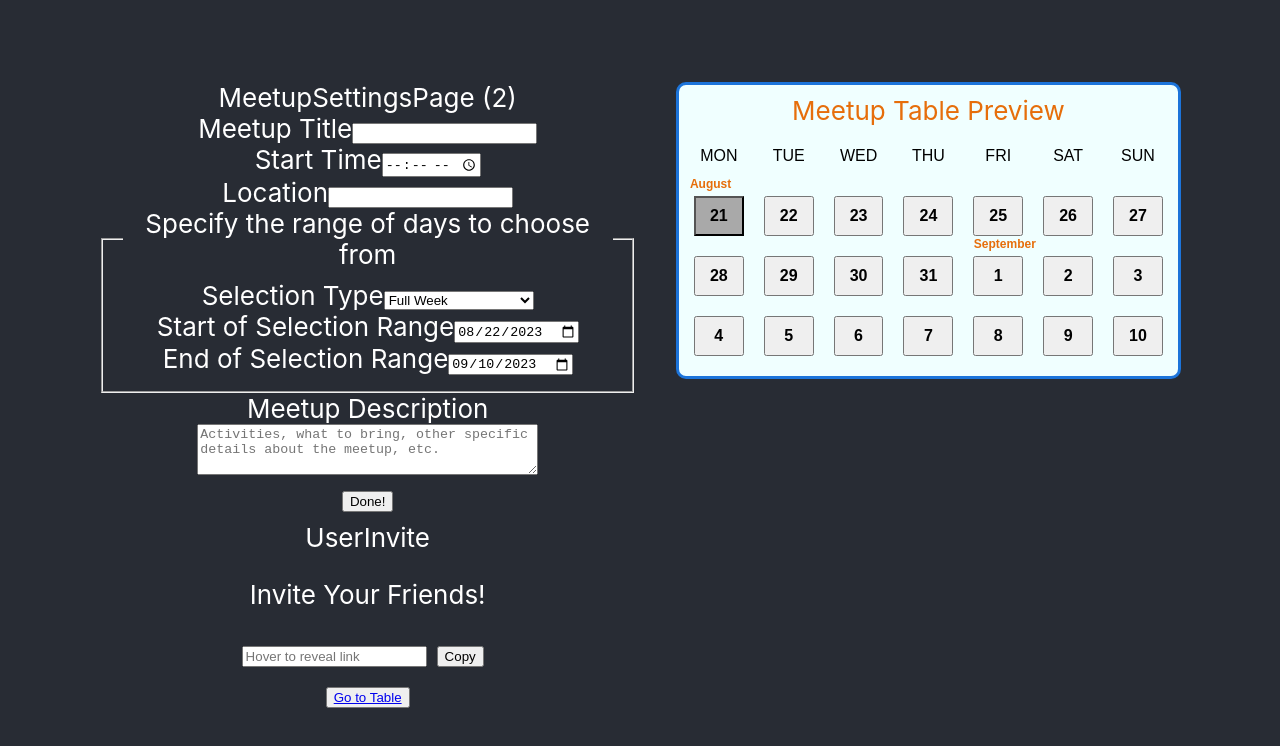
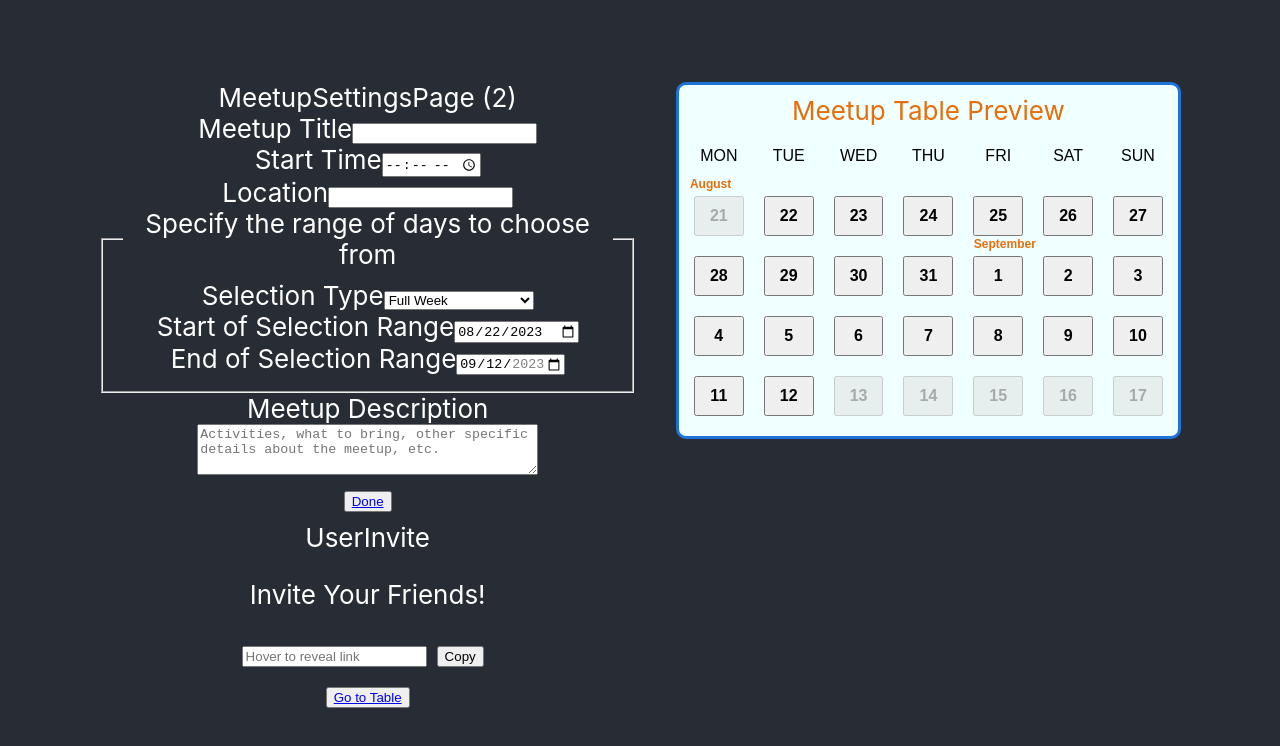
Before and after one commit to ElderlyC/meetup-app, a React (Create React App) app: page /#/Meetup-Settings in a window 1280 px wide. Shown: the top 746 px of the page. Built offline with nearby package versions, Linux system fonts and the light colour scheme.

Commit message:
preview logic done

```diff
--- /dev/null
+++ b/src/Components/Settings/DateSelection.jsx
@@ -0,0 +1,95 @@
+import React, { useEffect, useState } from "react";
+
+const DateSelection = ({ onDateChange }) => {
+  const today = new Date();
+  const todayFormatted = today.toISOString().split("T")[0];
+
+  const getNDaysLater = (dateInput, days) => {
+    const nDaysLater = new Date(dateInput); // Create a Date object from dateRange.start
+    nDaysLater.setDate(nDaysLater.getDate() + days); // Add 1 day to the date
+    return nDaysLater.toISOString().split("T")[0]; // Format the date
+  };
+
+  const [dateRange, setDateRange] = useState({
+    type: "Full Week",
+    start: todayFormatted,
+    end: getNDaysLater(todayFormatted, 21),
+  });
+
+  // Calculate the previous Monday
+  const firstMonday = new Date(dateRange.start);
+  const dayOfWeek = firstMonday.getDay();
+  const daysUntilMonday = dayOfWeek === 0 ? 6 : dayOfWeek - 1;
+  const firstMondayFormatted = getNDaysLater(
+    dateRange.start,
+    -1 * daysUntilMonday
+  );
+
+  const handleDateChange = (identifier, value) => {
+    setDateRange((prev) => {
+      return { ...prev, [identifier]: value };
+    });
+  };
+
+  useEffect(() => {
+    onDateChange(dateRange);
+    if (new Date(dateRange.end) < new Date(dateRange.start)) {
+      setDateRange((prev) => {
+        return { ...prev, end: getNDaysLater(dateRange.start, 1) };
+      });
+    }
+
+    if (
+      new Date(dateRange.end) >
+      new Date(getNDaysLater(firstMondayFormatted, 27))
+    ) {
+      setDateRange((prev) => {
+        return {
+          ...prev,
+          end: getNDaysLater(firstMondayFormatted, 27),
+        };
+      });
+    }
+  }, [dateRange, onDateChange, firstMondayFormatted]);
+
+  return (
+    <fieldset>
+      <legend>Specify the range of days to choose from</legend>
+      <div>
+        <label>Selection Type</label>
+        <select
+          value={dateRange.type}
+          onChange={(event) => handleDateChange("type", event.target.value)}
+        >
+          <option>Full Week</option>
+          <option>Weekdays</option>
+          <option>Weekend</option>
+          <option>Long Weekend (FSS)</option>
+        </select>
+      </div>
+
+      <div>
+        <label>Start of Selection Range</label>
+        <input
+          type="date"
+          value={dateRange.start}
+          onChange={(event) => handleDateChange("start", event.target.value)}
+          min={todayFormatted}
+        />
+      </div>
+
+      <div>
+        <label>End of Selection Range</label>
+        <input
+          type="date"
+          value={dateRange.end}
+          onChange={(event) => handleDateChange("end", event.target.value)}
+          min={getNDaysLater(dateRange.start, 1)}
+          max={getNDaysLater(firstMondayFormatted, 27)}
+        />
+      </div>
+    </fieldset>
+  );
+};
+
+export default DateSelection;
--- a/src/Components/Settings/SettingsForm.jsx
+++ b/src/Components/Settings/SettingsForm.jsx
@@ -1,37 +1,8 @@
-import React, { useEffect, useState } from "react";
+import React from "react";
+import GreenButton from "../GreenButton/GreenButton";
+import DateSelection from "./DateSelection";
 
 const SettingsForm = ({ onDateChange }) => {
-  const today = new Date();
-  const todayFormatted = today.toISOString().split("T")[0];
-
-  // Calculate the previous Monday
-  const firstMonday = new Date(today);
-  const dayOfWeek = today.getDay();
-  const daysUntilMonday = dayOfWeek === 0 ? 6 : dayOfWeek - 1;
-  firstMonday.setDate(today.getDate() - daysUntilMonday);
-
-  const threeWeeksLater = new Date(firstMonday);
-  threeWeeksLater.setDate(threeWeeksLater.getDate() + 20);
-
-  // Format the date as a string in "yyyy-MM-dd" format
-  const threeWeeksLaterFormatted = threeWeeksLater.toISOString().split("T")[0];
-
-  const [dateRange, setDateRange] = useState({
-    type: "Full Week",
-    start: todayFormatted,
-    end: threeWeeksLaterFormatted,
-  });
-  const handleDateChange = (identifier, value) => {
-    console.log(identifier, value);
-    setDateRange((prev) => {
-      return { ...prev, [identifier]: value };
-    });
-  };
-
-  useEffect(() => {
-    onDateChange(dateRange);
-  }, [dateRange, onDateChange]);
-
   return (
     <>
       <form>
@@ -48,41 +19,9 @@ const SettingsForm = ({ onDateChange }) => {
           <label>Location</label>
           <input />
         </div>
-        <fieldset>
-          <legend>Specify the range of days to choose from</legend>
-          <div>
-            <label>Selection Type</label>
-            <select
-              value={dateRange.type}
-              onChange={(event) => handleDateChange("type", event.target.value)}
-            >
-              <option>Full Week</option>
-              <option>Weekdays</option>
-              <option>Weekend</option>
-              <option>Long Weekend (FSS)</option>
-            </select>
-          </div>
 
-          <div>
-            <label>Start of Selection Range</label>
-            <input
-              type="date"
-              value={dateRange.start}
-              onChange={(event) =>
-                handleDateChange("start", event.target.value)
-              }
-            />
-          </div>
+        <DateSelection onDateChange={onDateChange} />
 
-          <div>
-            <label>End of Selection Range</label>
-            <input
-              type="date"
-              value={dateRange.end}
-              onChange={(event) => handleDateChange("end", event.target.value)}
-            />
-          </div>
-        </fieldset>
         <div>
           <label>Meetup Description</label>
           <textarea
@@ -91,7 +30,7 @@ const SettingsForm = ({ onDateChange }) => {
             rows="3"
           ></textarea>
         </div>
-        <button>Done!</button>
+        <GreenButton pageName={"Done"}>Done!</GreenButton>
       </form>
     </>
   );
--- a/src/Components/TablePreview/TablePreview.jsx
+++ b/src/Components/TablePreview/TablePreview.jsx
@@ -2,9 +2,6 @@ import React from "react";
 import classes from "./TablePreview.module.css";
 
 const TablePreview = ({ dateData }) => {
-  console.log(dateData);
-  console.log();
-
   const dateTable = [];
   const currentDate = new Date(dateData?.start);
   const startDayNum = currentDate.getDay();
@@ -25,9 +22,13 @@ const TablePreview = ({ dateData }) => {
     currentDate.setDate(currentDate.getDate() + 1);
   }
 
-  // add in the days mon - start, end - sun
-  console.log(dateTable);
-  console.log(dateTable.slice(daysUntilMonday, -1 * daysUntilSunday));
+  // // add in the days mon - start, end - sun
+  // console.log(dateTable);
+
+  // //the select slice
+  // console.log(
+  //   dateTable.slice(daysUntilMonday, dateTable.length - daysUntilSunday)
+  // );
 
   const columns = 7; // Number of columns
 
@@ -39,6 +40,7 @@ const TablePreview = ({ dateData }) => {
   );
 
   const dayHeaders = ["MON", "TUE", "WED", "THU", "FRI", "SAT", "SUN"];
+
   return (
     <div className={classes.container}>
       Meetup Table Preview
@@ -52,16 +54,30 @@ const TablePreview = ({ dateData }) => {
         </div>
         {tableMatrix.map((row, rowIndex) => (
           <div key={rowIndex} className={classes.rows}>
-            {row.map((cell, index) => (
+            {row.map((cell, index) => {
+              const disableByType =
+                (dateData.type === "Weekend" &&
+                  (index === 0 ||
+                    index === 1 ||
+                    index === 2 ||
+                    index === 3 ||
+                    index === 4)) ||
+                (dateData.type === "Weekdays" &&
+                  (index === 5 || index === 6)) ||
+                (dateData.type === "Long Weekend (FSS)" &&
+                  (index === 0 || index === 1 || index === 2 || index === 3));
+              return (
                 <button
                   key={cell}
                   className={classes.tableButton}
+                  disabled={
+                    (rowIndex === 0 && index < daysUntilMonday) ||
+                    (rowIndex === rows - 1 && index > 6 - daysUntilSunday) ||
+                    disableByType
+                      ? true
+                      : false
+                  }
                   style={{
-                  backgroundColor:
-                    (rowIndex === 0 && index < daysUntilMonday) ||
-                    (rowIndex === rows - 1 && index > 6 - daysUntilSunday)
-                      ? "darkgrey"
-                      : "",
                     position: "relative",
                   }}
                 >
@@ -71,12 +87,10 @@ const TablePreview = ({ dateData }) => {
                   {cell === 1 && (
                     <span className={classes.monthLabel}>{secondMonth}</span>
                   )}
-                {cell === 1 && rowIndex >= 5 && (
-                  <span className={classes.monthLabel}>test</span>
-                )}
                   {cell}
                 </button>
-            ))}
+              );
+            })}
           </div>
         ))}
       </div>
```
Lines whose indentation alone changed are shown as unchanged.
